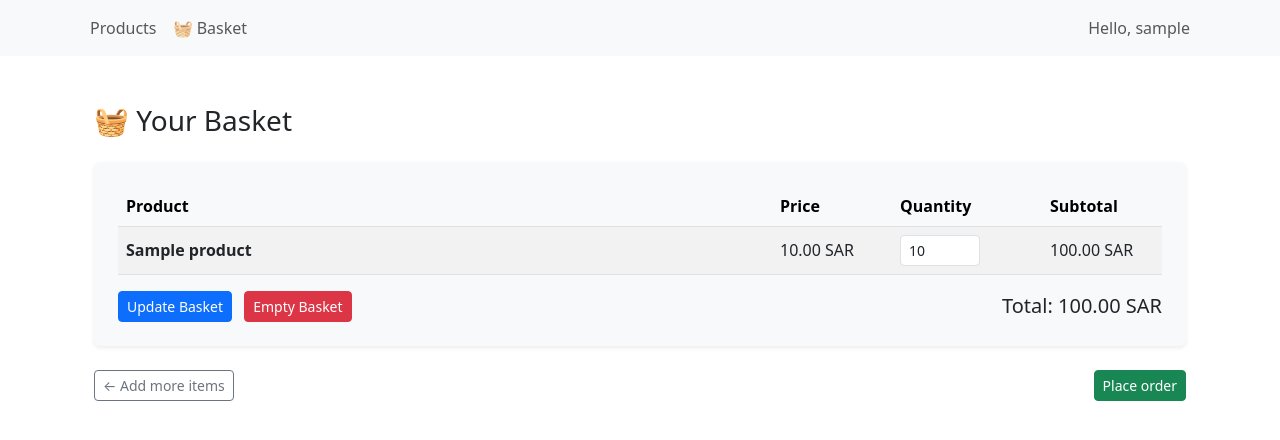
After one commit to saraaahmed77/is424_project, a Django app: page /basket/ in a window 1280 px wide. The commit adds this page. Shown: the top 440 px of the page. Run offline with Django 5.2, Linux system fonts and the light colour scheme; a user stored in the database is signed in; tables that the repository leaves empty hold one stand-in row (values such as "Sample post").

Commit message:
Add and style basket page with navbar links

```diff
--- a/webapp/templates/webapp/base.html
+++ b/webapp/templates/webapp/base.html
@@ -17,9 +17,15 @@
       </button>
       <div class="collapse navbar-collapse" id="navmenu">
         <ul class="navbar-nav me-auto">
-         {# <li class="nav-item"><a class="nav-link" href="{% url 'product_detail' %}">Products</a></li> #}
-          {# <li class="nav-item"><a class="nav-link" href="{% url 'basket' %}">Basket</a></li> #}
-        </ul>
+           <li class="nav-item">
+            <a class="nav-link" href="{% url 'product' %}"> Products</a>
+           </li>
+
+          <li class="nav-item">
+           <a class="nav-link" href="{% url 'basket' %}">🧺 Basket </a>
+          </li>
+       </ul>
+
         <ul class="navbar-nav">
           {% if user.is_authenticated %}
             <li class="nav-item"><span class="nav-link">Hello, {{ user.username }}</span></li>
--- /dev/null
+++ b/webapp/templates/webapp/basket.html
@@ -0,0 +1,71 @@
+{% extends 'webapp/base.html' %}
+{% block content %}
+
+<div class="container my-5">
+  <h3 class="mb-4">🧺 Your Basket</h3>
+
+  {% if items %}
+    <form method="post">
+      {% csrf_token %}
+
+      <div class="bg-light rounded shadow-sm p-4">
+        <table class="table table-striped align-middle mb-0">
+          <thead class="table-light">
+            <tr>
+              <th>Product</th>
+              <th style="width: 120px;">Price</th>
+              <th style="width: 150px;">Quantity</th>
+              <th style="width: 120px;">Subtotal</th>
+            </tr>
+          </thead>
+          <tbody>
+            {% for item in items %}
+            <tr>
+              <td class="fw-semibold">{{ item.product.name }}</td>
+              <td>{{ item.product.price }} SAR</td>
+              <td>
+                <input type="number"
+                       name="quantity_{{ item.id }}"
+                       value="{{ item.quantity }}"
+                       min="0"
+                       class="form-control form-control-sm"
+                       style="width: 80px;">
+              </td>
+              <td>{{ item.line_total }} SAR</td>
+            </tr>
+            {% endfor %}
+          </tbody>
+        </table>
+
+        <div class="d-flex justify-content-between align-items-center mt-3">
+          <div>
+            <button type="submit" class="btn btn-primary btn-sm">
+              Update Basket
+            </button>
+            <button type="submit" name="clear" value="1"
+                    class="btn btn-danger btn-sm ms-2">
+              Empty Basket
+            </button>
+          </div>
+          <h5 class="mb-0">Total: {{ total }} SAR</h5>
+        </div>
+      </div>
+    </form>
+
+    <div class="d-flex justify-content-between mt-4">
+      <a href="{% url 'product' %}" class="btn btn-outline-secondary btn-sm">
+        ← Add more items
+      </a>
+     <a href="{% url 'basket' %}" class="btn btn-success btn-sm">
+         Place order
+      </a>
+
+    </div>
+
+  {% else %}
+    <p>Your basket is empty.</p>
+    <a href="{% url 'product' %}" class="btn btn-primary mt-3">Go to products</a>
+  {% endif %}
+</div>
+
+{% endblock %}
--- a/webapp/urls.py
+++ b/webapp/urls.py
@@ -15,11 +15,7 @@ urlpatterns = [
     path('product/', views.product, name='product'),
 
     path('products/<int:pk>/', views.product_detail, name='product_detail'),
-
-
-
-
-
-
+    path('basket/', views.basket, name='basket'),
+    path('basket/add/<int:product_id>/', views.add_to_basket, name='add_to_basket'),
 
 ]
--- a/webapp/views.py
+++ b/webapp/views.py
@@ -3,7 +3,7 @@ from django.contrib.auth.forms import UserCreationForm
 from django.contrib import messages
 from django.contrib.auth import login, logout
 from .forms import RegistrationForm,Product
-from .models import Product
+from .models import Product , BasketItem, Order
 
 
 def Welcome(request):
@@ -26,4 +26,54 @@ def product(request):
 
 def product_detail(request, pk):
     product = get_object_or_404(Product, pk=pk)
-    return render(request, 'product_detail.html', {'product': product})
+    return render(request, 'webapp/product_detail.html', {'product': product})
+
+
+def add_to_basket(request, product_id):
+    product = get_object_or_404(Product, pk=product_id)
+
+    if request.method == 'POST':
+        quantity = int(request.POST.get('quantity', 1))
+    else:
+        quantity = 1
+
+    try:
+        item = BasketItem.objects.get(user=request.user, product=product)
+        item.quantity = item.quantity + quantity
+        item.save()
+    except BasketItem.DoesNotExist:
+        item = BasketItem(user=request.user, product=product, quantity=quantity)
+        item.save()
+
+    messages.success(request, 'Product added to your basket.')
+
+    return redirect('product')
+
+
+
+def basket(request):
+    items = BasketItem.objects.filter(user=request.user)
+
+    if request.method == 'POST':
+        if 'clear' in request.POST:
+            items.delete()
+            return redirect('basket')
+
+        for item in items:
+            field_name = 'quantity_%d' % item.id
+            if field_name in request.POST:
+                new_q = int(request.POST[field_name])
+                if new_q <= 0:
+                    item.delete()
+                else:
+                    item.quantity = new_q
+                    item.save()
+
+        return redirect('basket')
+
+    total = 0
+    for item in items:
+        total = total + item.line_total()
+
+    context = {'items': items, 'total': total}
+    return render(request, 'webapp/basket.html', context)
```
Also changed, not shown: webapp/templates/webapp/product.html (+23 -14 lines), webapp/templates/webapp/product_detail.html (added, +24 -0 lines).
